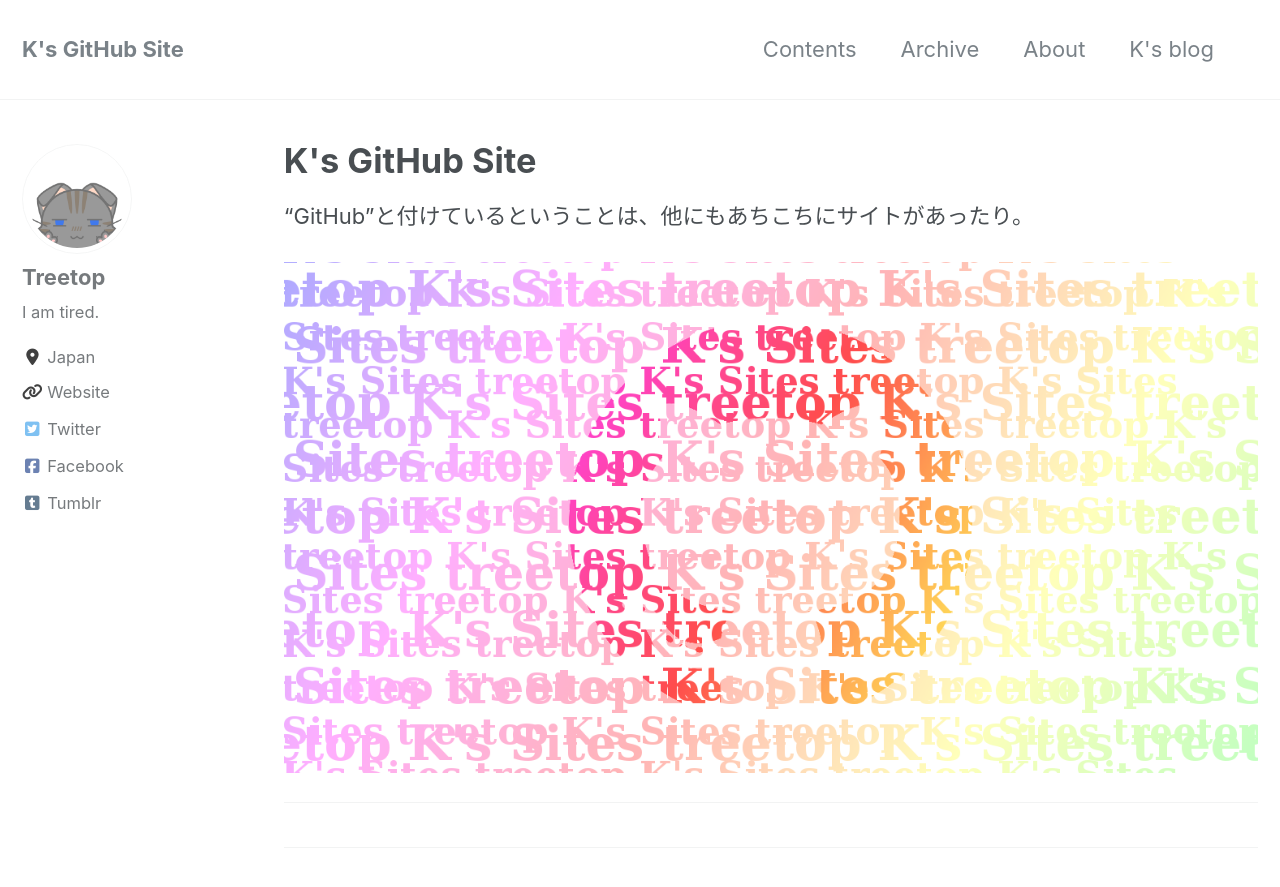
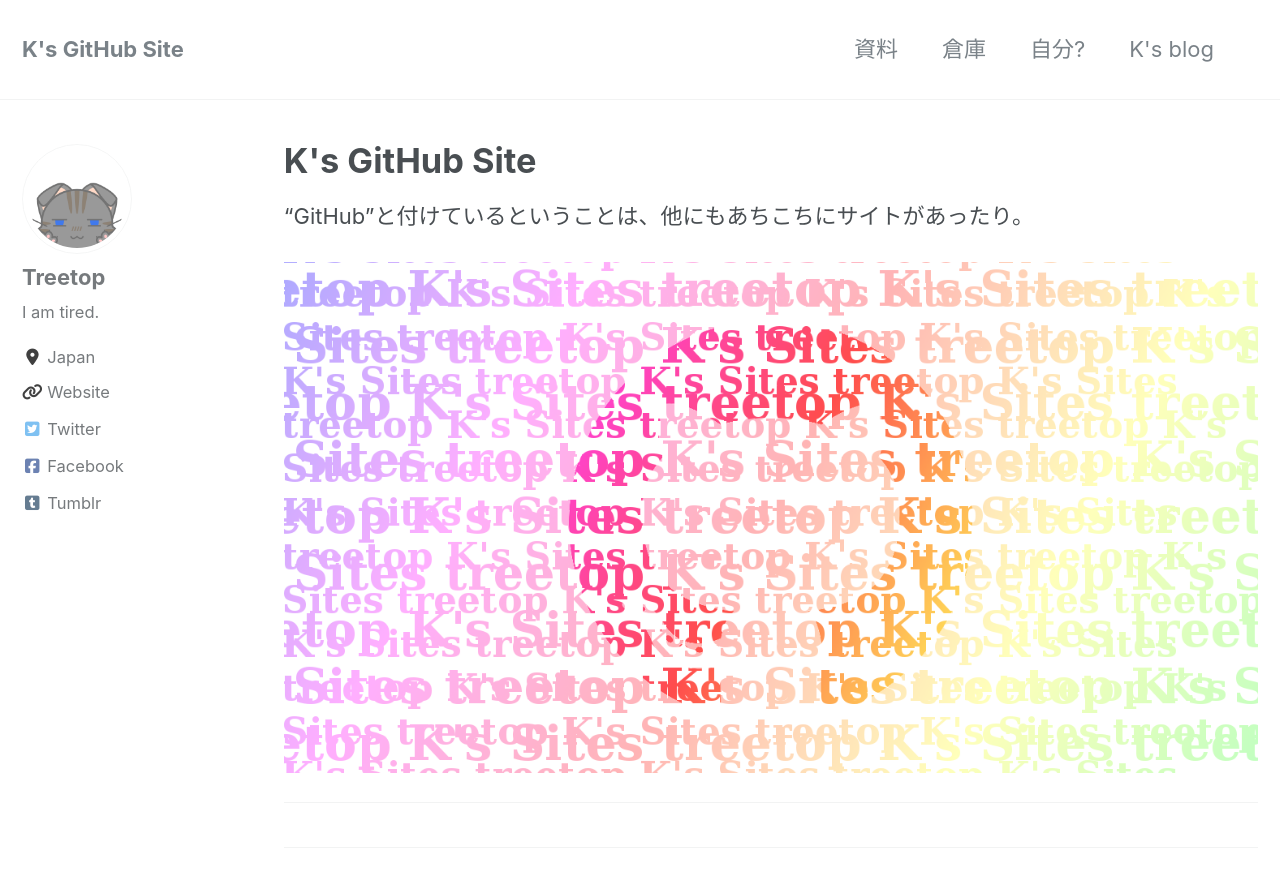
Before and after one commit to laureltreetop/laureltreetop.github.io, a Jekyll site: the page built from _pages/index.md, in a window 1280 px wide and 900 px high. Shown: the top 887 px of the window. Built offline with Jekyll 4.4.1, drawn with Linux system fonts in a browser that asks for light colours; nearby versions of some CDN libraries; the list of posts is cut into pages by our own code.

Commit message:
Update navigation.yml

```diff
--- a/_data/navigation.yml
+++ b/_data/navigation.yml
@@ -2,11 +2,11 @@
 main:
 #  - title: "Pages"
 #    url: /page-archive/
-  - title: "Contents"
+  - title: "資料"
     url: /collection-archive/
-  - title: "Archive"
+  - title: "倉庫"
     url: /year-archive/
-  - title: "About"
+  - title: "自分?"
     url: /about/
 # - title: "Sitemap"
 #   url: /sitemap/
```
